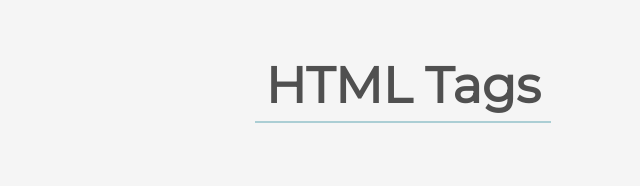
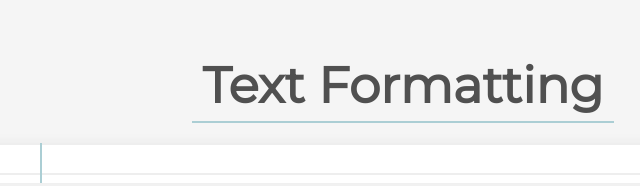
Before and after one commit to ulfat-dawood/HTML-basics-5, a plain HTML site: page index.html in a window 1280 px wide. Shown: the whole page, without its empty margins (237-877 px from the left). Drawn offline with Linux system fonts and the light colour scheme.

Commit message:
first commit

```diff
--- a/index.html
+++ b/index.html
@@ -12,7 +12,10 @@
 <body>
 
     <div class="container">
-        <h1 class="title">HTML Tags </h1>
+        <h1 class="title">Text Formatting</h1>
+        <section>
+
+        </section>
     </div>
 
 </body>
```
